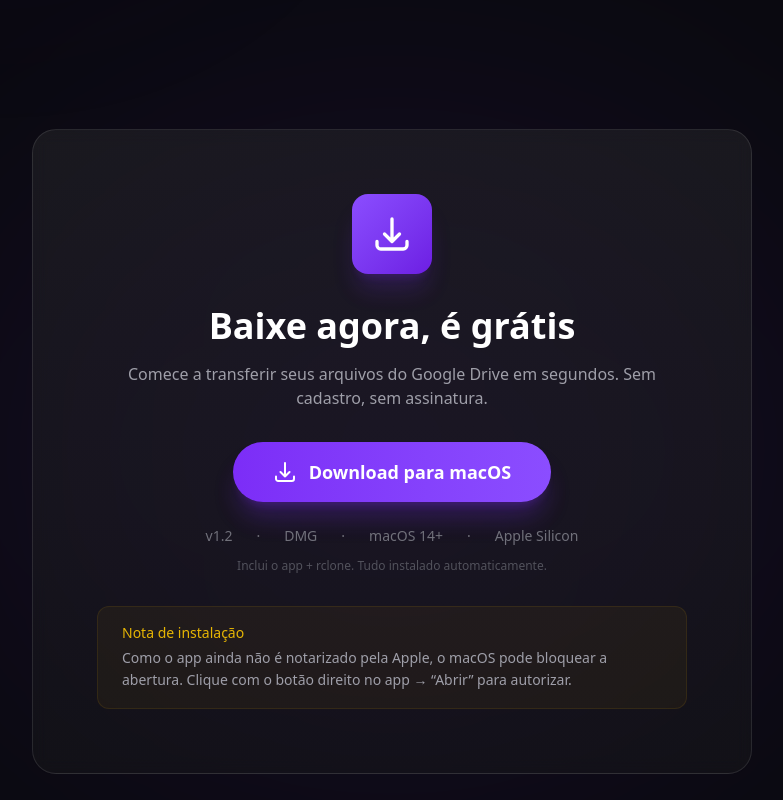
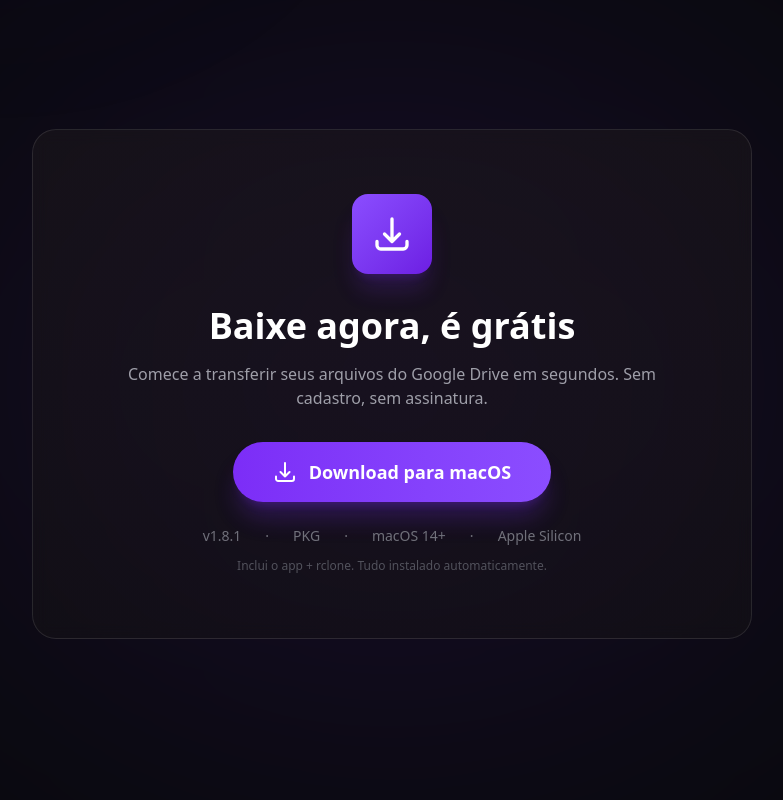
Before and after one commit to isaiasouza/iris-website, a Next.js app: page / in a window 1280 px wide. Shown: the part 2700-3500 px from the top of the page, without its empty margins (248-1031 px from the left). Built offline with nearby package versions, Linux system fonts and the light colour scheme.

Commit message:
Update download to signed PKG v1.8.1 (notarized)

```diff
--- a/src/app/components/Download.tsx
+++ b/src/app/components/Download.tsx
@@ -7,7 +7,7 @@
       </div>
 
       <div className="relative mx-auto max-w-3xl px-6 text-center">
-        <div className="rounded-3xl border border-white/10 bg-gradient-to-b from-zinc-800/50 to-zinc-900/50 p-10 backdrop-blur-sm md:p-16">
+        <div className="rounded-3xl border border-white/10 bg-gradient-to-b from-[#1E191C]/50 to-[#161316]/50 p-10 backdrop-blur-sm md:p-16">
           {/* Icon */}
           <div className="mx-auto flex h-20 w-20 items-center justify-center rounded-2xl bg-gradient-to-br from-iris-500 to-iris-700 shadow-xl shadow-iris-600/20">
             <svg
@@ -35,7 +35,7 @@
 
           {/* Download button */}
           <a
-            href="https://github.com/isaiasouza/DriveDownloader/releases/latest/download/IrisDownloader-1.2.dmg"
+            href="https://github.com/isaiasouza/IrisDownloader/releases/latest/download/Iris.Downloader.Installer.pkg"
             className="mt-8 inline-flex items-center gap-3 rounded-full bg-gradient-to-r from-iris-600 to-iris-500 px-10 py-4 text-lg font-semibold text-white shadow-xl shadow-iris-600/25 transition-all hover:shadow-2xl hover:shadow-iris-600/30 hover:brightness-110"
           >
             <svg
@@ -56,9 +56,9 @@
 
           {/* Info */}
           <div className="mt-6 flex flex-wrap items-center justify-center gap-x-6 gap-y-2 text-sm text-zinc-500">
-            <span>v1.2</span>
+            <span>v1.8.1</span>
             <span>&middot;</span>
-            <span>DMG</span>
+            <span>PKG</span>
             <span>&middot;</span>
             <span>macOS 14+</span>
             <span>&middot;</span>
@@ -68,17 +68,6 @@
           <p className="mt-3 text-xs text-zinc-600">
             Inclui o app + rclone. Tudo instalado automaticamente.
           </p>
-
-          {/* Installation note */}
-          <div className="mt-8 rounded-xl border border-yellow-500/10 bg-yellow-500/5 px-6 py-4 text-left">
-            <p className="text-sm font-medium text-yellow-400/90">
-              Nota de instalação
-            </p>
-            <p className="mt-1 text-sm leading-relaxed text-zinc-400">
-              Como o app ainda não é notarizado pela Apple, o macOS pode bloquear a abertura.
-              Clique com o botão direito no app &rarr; &ldquo;Abrir&rdquo; para autorizar.
-            </p>
-          </div>
         </div>
       </div>
     </section>
```
